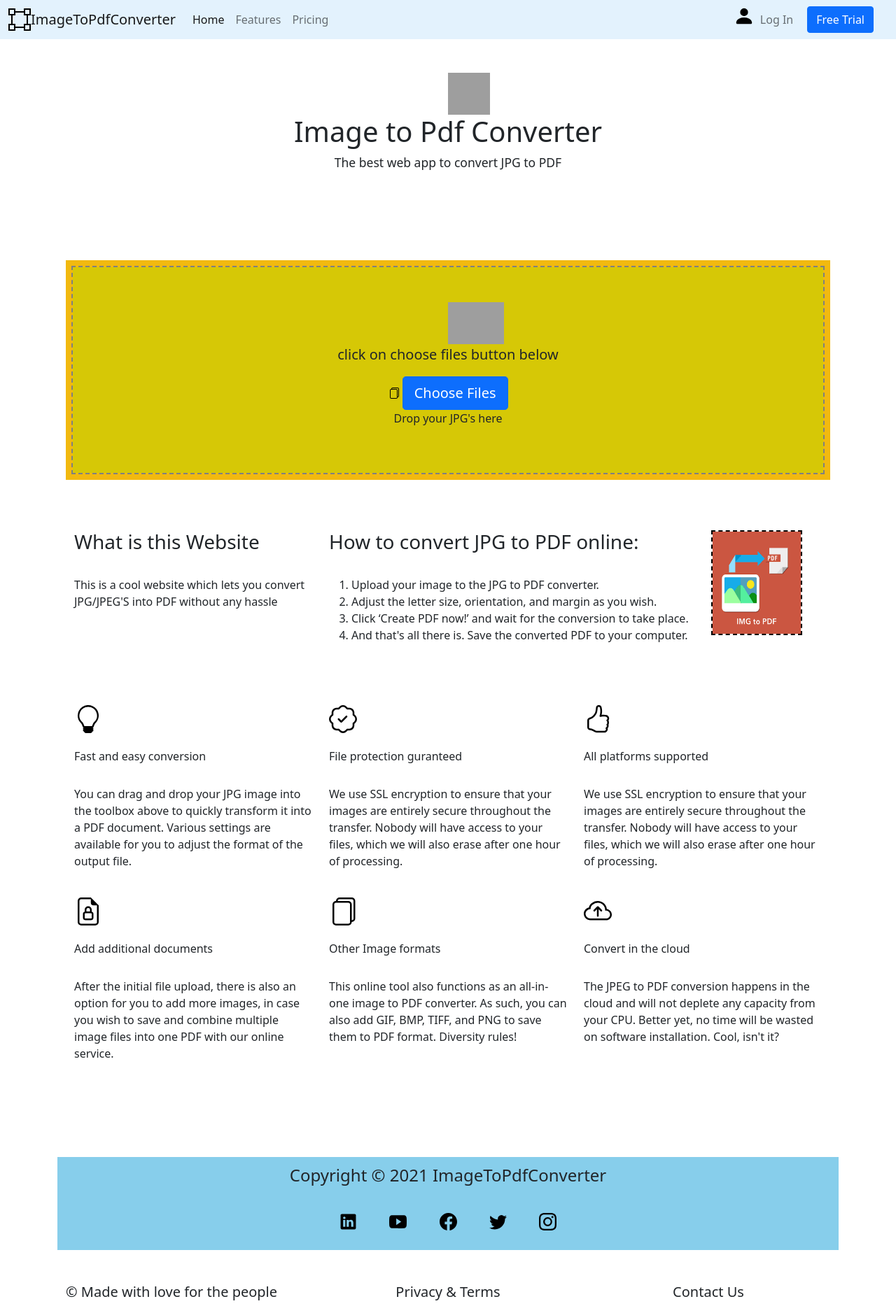
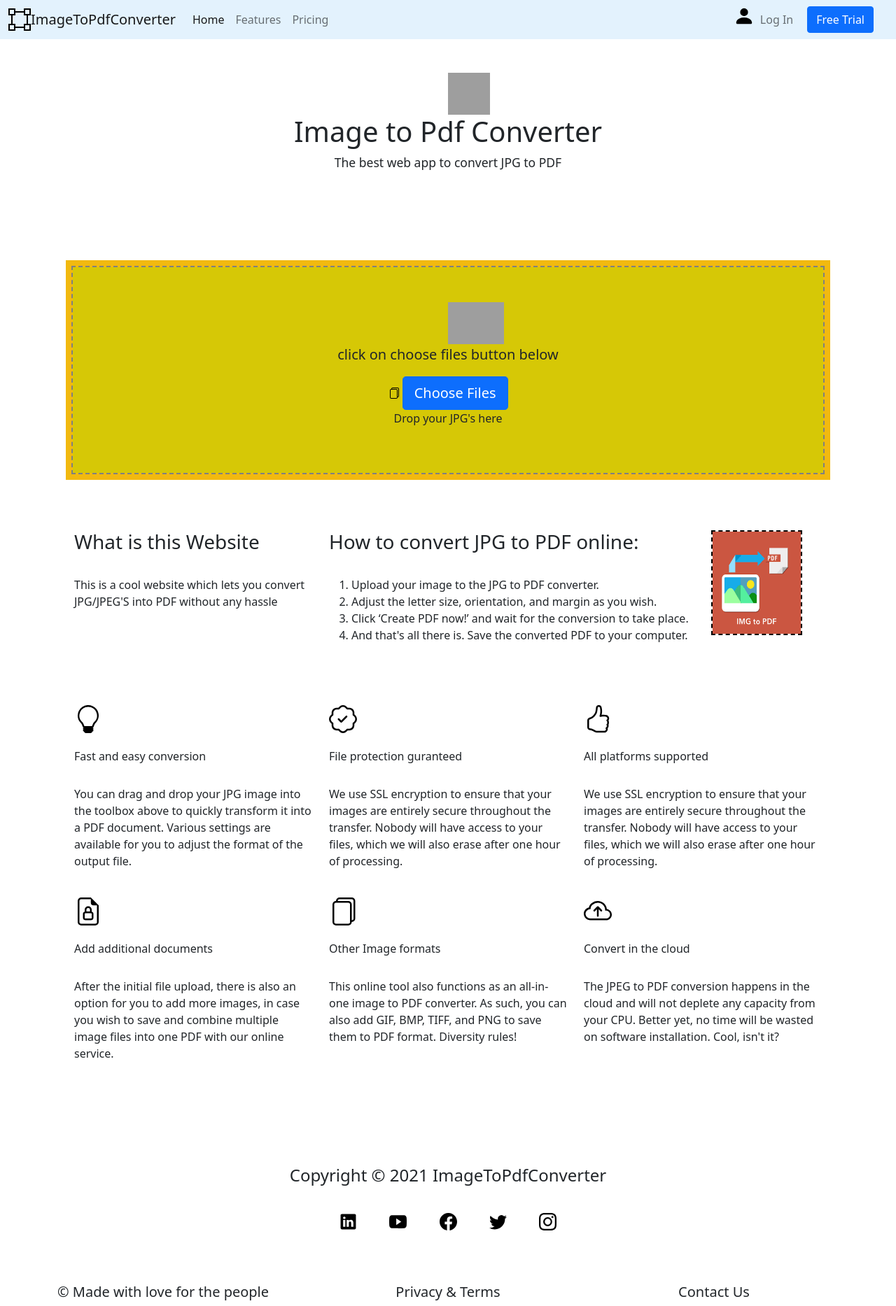
Before and after one commit to akhilesh-06/jekyll_website, a Jekyll site: the page built from index.html, in a window 1280 px wide. Shown: the whole page at 70% size. Built offline with Jekyll 4.4.1, drawn with Linux system fonts in a browser that asks for light colours; nearby versions of some CDN libraries; grey boxes are pictures that could not be loaded.

Commit message:
new changes to footer.html

```diff
--- a/_includes/footer.html
+++ b/_includes/footer.html
@@ -5,7 +5,7 @@
     <title></title>
   </head>
   <body>
-    <footer class="py-2"  style="background-color: skyblue">
+    <footer class="py-2"  style="background-color: white">
       <div class="container">
         <p class="sm-0 text-center text-dark">Copyright &copy; {{ site.time | date: '%Y' }} ImageToPdfConverter</p>
       </div>
@@ -26,7 +26,6 @@
     </footer>
     <br>
     <br>
-    <div class="container">
     <div class="row g4">
       <div class="col-4">
         <h5 id="love-for-website">&copy; Made with love for the people</h5>
```
Also changed, not shown: assests/img/globe.svg (added), assests/img/whatsapp.svg (added), 2 other files. Lines whose indentation alone changed are shown as unchanged.
